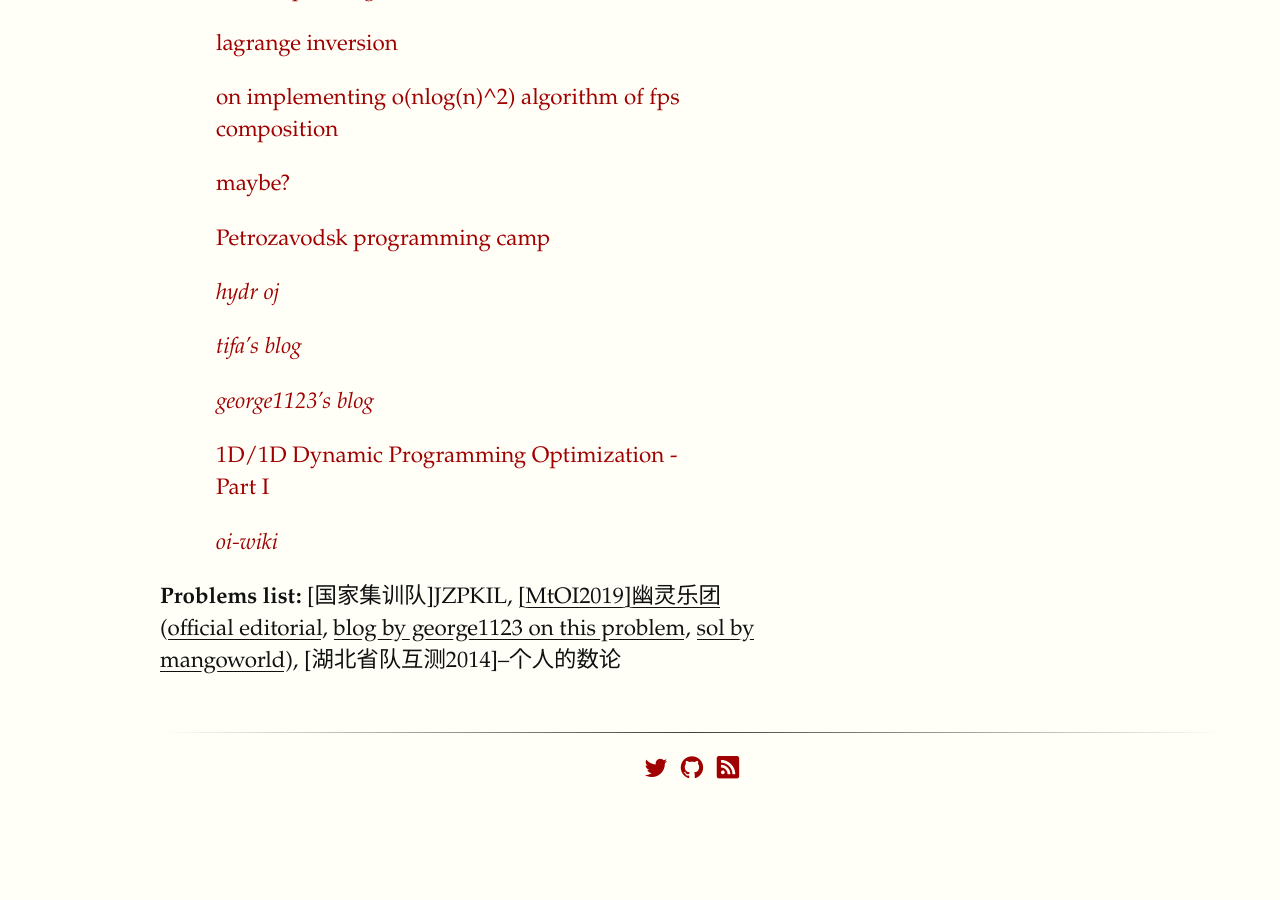
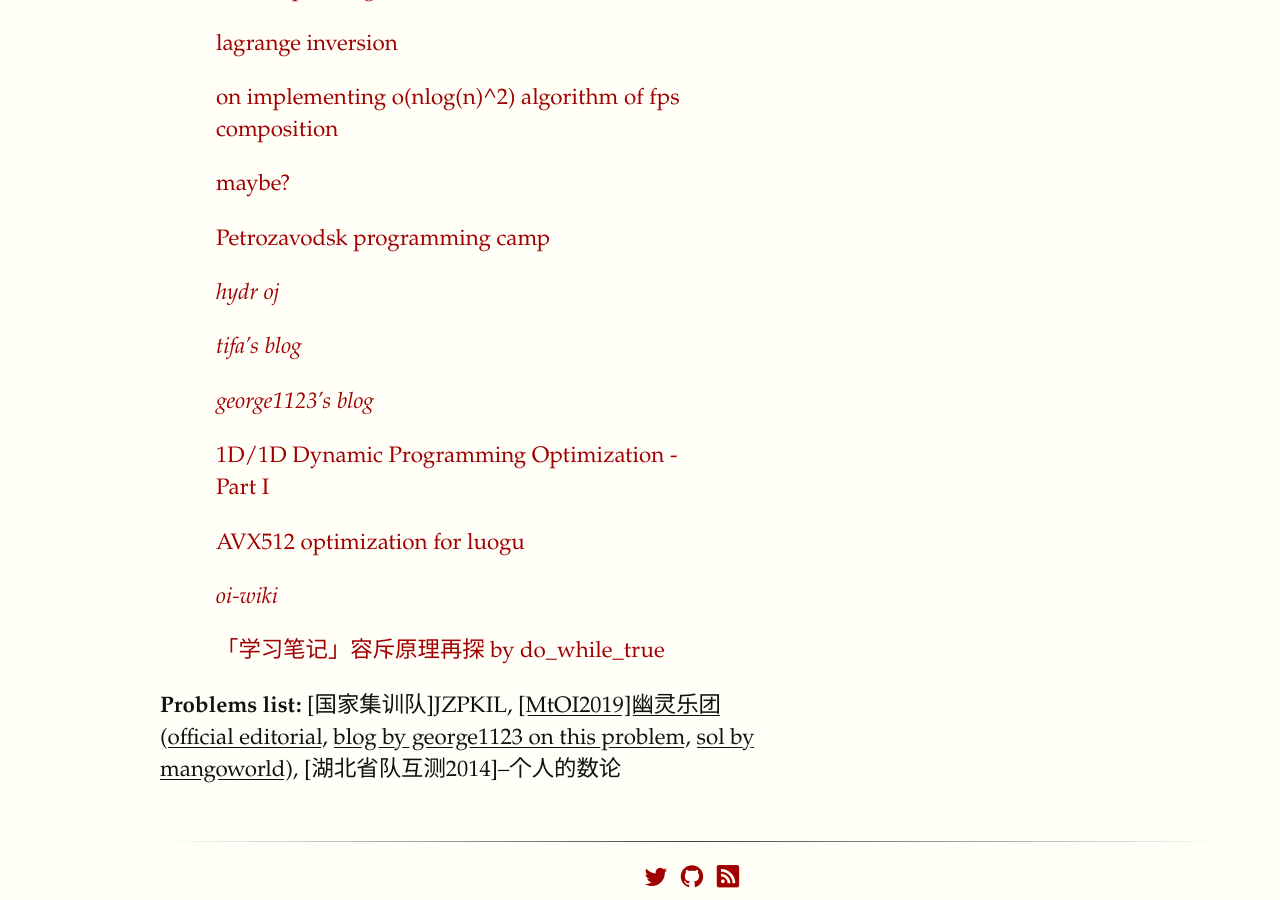
Before and after one commit to annalhq/enso-tufte, a Jekyll site: the page built from _posts/2025-09-02-oi.md, in a window 1280 px wide and 900 px high, scrolled down 3619 px. Built offline with Jekyll 4.4.1, drawn with Linux system fonts in a browser that asks for light colours; some web fonts are replaced; before the commit the page ends 4410 px from its top, so only the background shows below that.

Commit message:
chore: upd oi

```diff
--- a/_posts/2025-09-02-oi.md
+++ b/_posts/2025-09-02-oi.md
@@ -100,6 +100,8 @@ Using `pstr(str);`to output a string `str`is equivalent to`printf("%s", str);`
 - [*george1123's blog*](https://www.cnblogs.com/George1123)
 - [1D/1D Dynamic Programming Optimization - Part I](https://sites.google.com/site/ubcprogrammingteam/news/1d1ddynamicprogrammingoptimization-parti)
 <!-- https://contest.ucup.ac/user/profile/Qingyu 11,000 problems solved orz! -->
+- [AVX512 optimization for luogu](https://www.luogu.me/article/vhk59gcg)
 - [*oi-wiki*](https://oi-wiki.org/)
+- [「学习笔记」容斥原理再探 by do_while_true](https://do-while-true.github.io/2022/10/02/「学习笔记」容斥原理再探/)
 
 **Problems list:** [国家集训队]JZPKIL, [[MtOI2019]幽灵乐团](https://ws.hydrooj.com/p/loj-P6693) ([official editorial](https://www.luogu.com/article/rmbfjfke), [blog by george1123 on this problem](https://www.cnblogs.com/George1123/p/13341419.html), [sol by mangoworld](https://www.cnblogs.com/mangoworld/p/Solution-Luogu-P5518.html)), [湖北省队互测2014]--个人的数论
```
